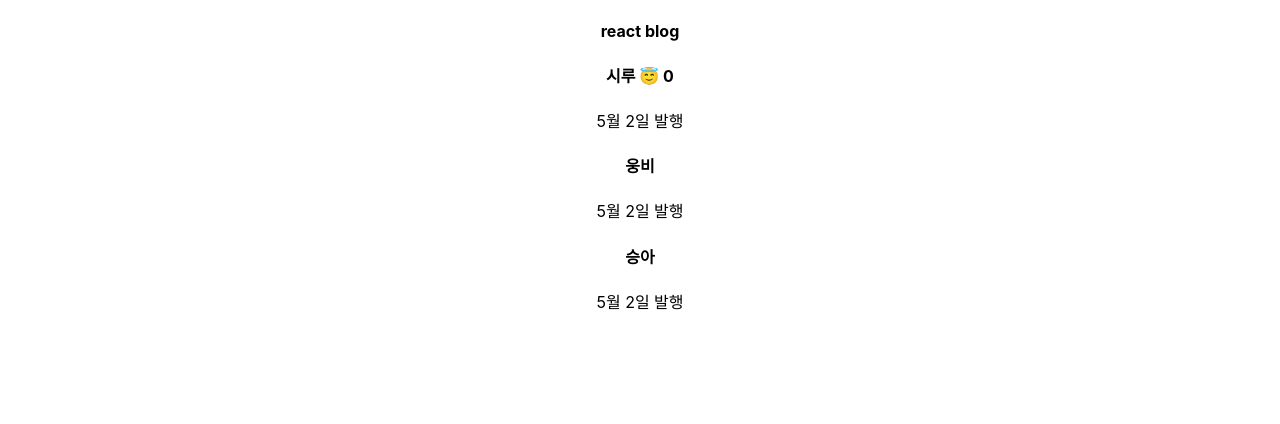
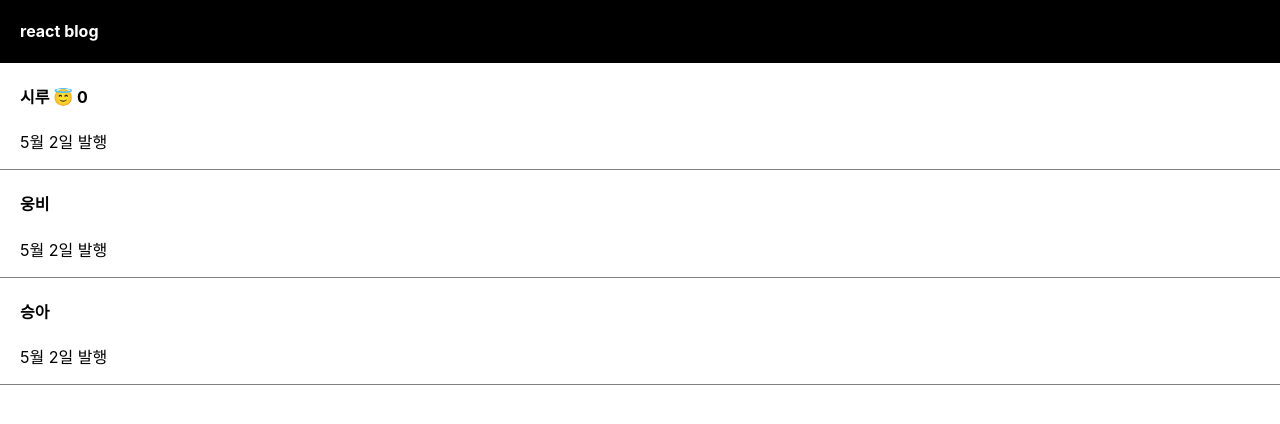
Before and after one commit to zo0ozzz/practice-react, a React (Create React App) app: page / in a window 1280 px wide. Shown: the top 424 px of the page. Built offline with nearby package versions, Linux system fonts and the light colour scheme.

Commit message:
중간 저장

```diff
--- a/src/App.css
+++ b/src/App.css
@@ -36,3 +36,24 @@
     transform: rotate(360deg);
   }
 }
+
+.black-nav {
+  display: flex;
+  background-color: black;
+  width: 100%;
+  color: white;
+  padding-left: 20px;
+}
+
+.list {
+  padding-left: 20px;
+  text-align: left;
+  border-bottom: 1px solid gray;
+}
+
+.modal {
+  margin-top: 20px;
+  padding: 20px;
+  background-color: #eee;
+  text-align: left;
+}
--- a/src/App.js
+++ b/src/App.js
@@ -37,7 +37,7 @@ function App() {
       <div className="list">
         <h4
           onClick={() => {
-            setModal(modal ? false : true);
+            setModal(!modal);
           }}
         >
           {subject[2]}
```
